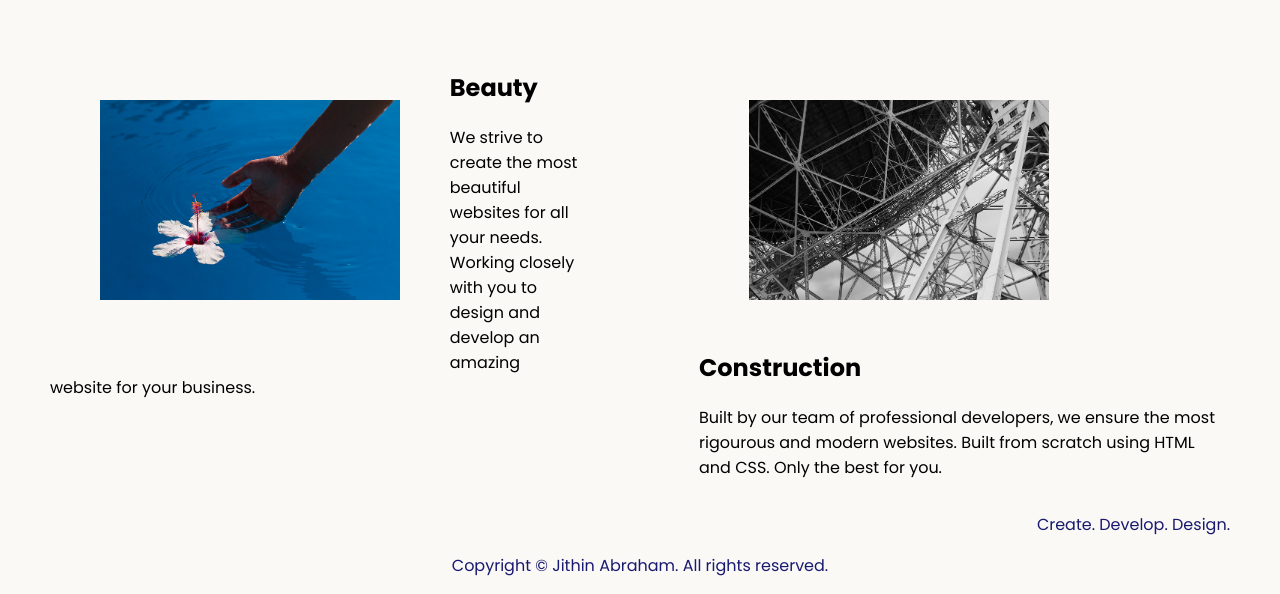
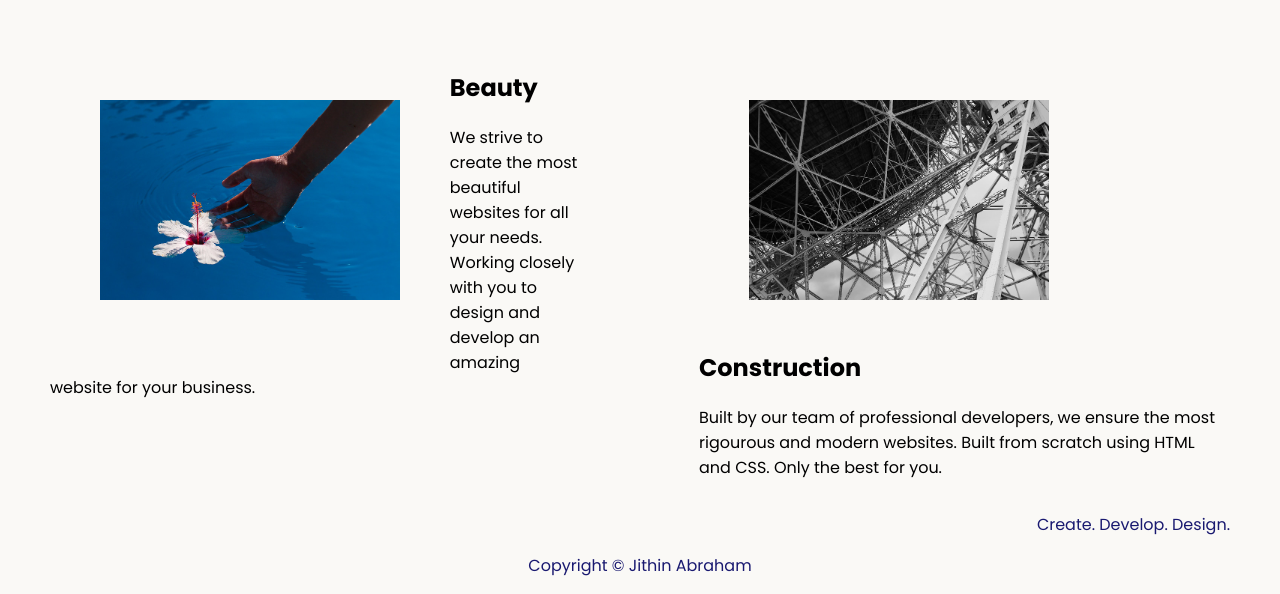
Before and after one commit to NotRealJacK/Project-Agency, a plain HTML site: page index.html in a window 1280 px wide. Shown: the part 400-994 px from the top of the page. Drawn offline with Linux system fonts and the light colour scheme.

Commit message:
index.html

```diff
--- a/index.html
+++ b/index.html
@@ -32,7 +32,7 @@
   </div>
   <footer>
     <p>Create. Develop. Design.</p>
-    <p id="©-r">Copyright © Jithin Abraham. All rights reserved.</p>
+    <p id="©-r">Copyright © Jithin Abraham</p>
   </footer>
 </body>
 
```
